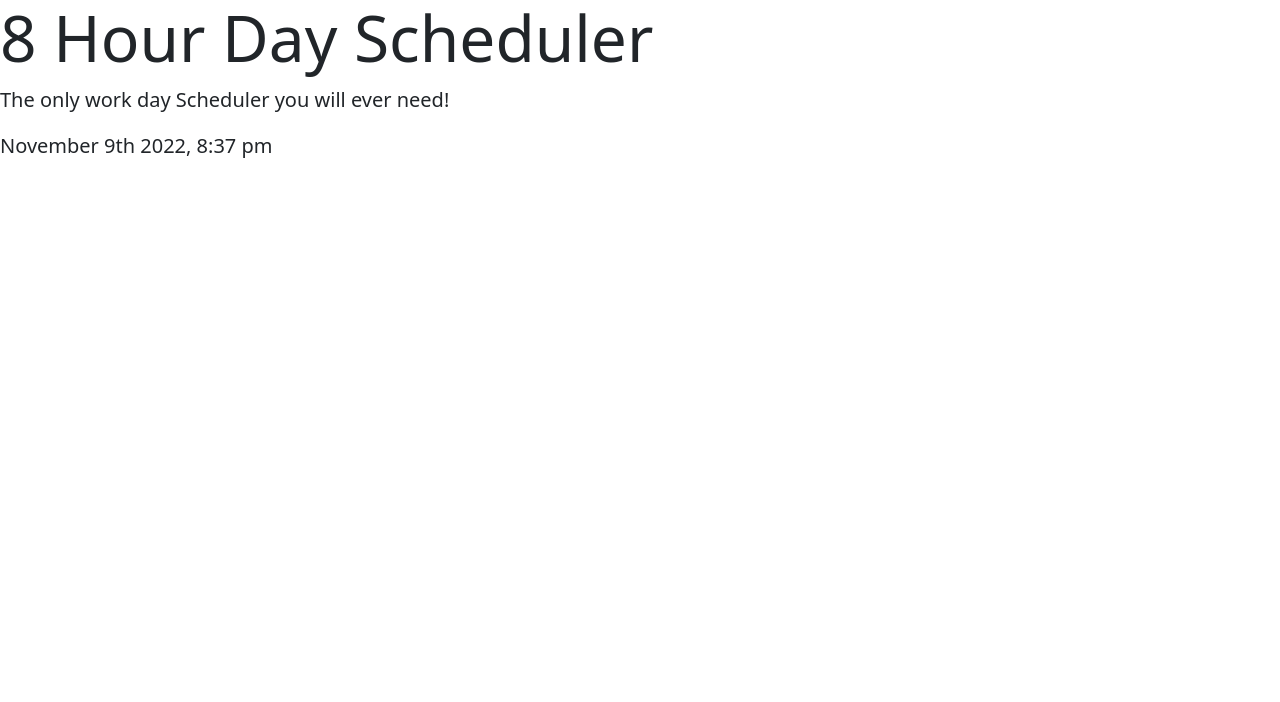
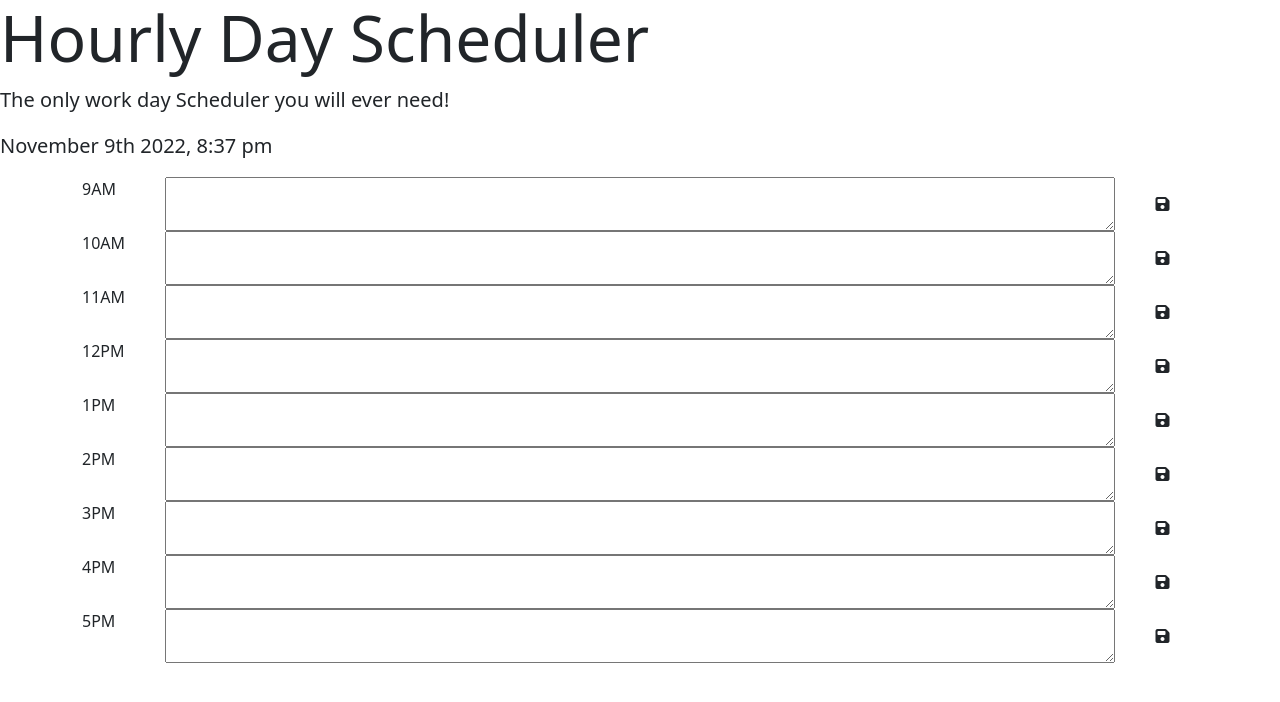
Before and after one commit to mharrisonutcoding/Day-Scheduler-App, a plain HTML site: page index.html in a window 1280 px wide. Drawn offline with nearby package versions, Linux system fonts and the light colour scheme.

Commit message:
added 9 hourly time sections to index.html file

```diff
--- a/index.html
+++ b/index.html
@@ -18,10 +18,76 @@
   </head>
   <body>
     <header class="jumbotron">
-      <h1 class="display-3">8 Hour Day Scheduler</h1>
+      <h1 class="display-3">Hourly Day Scheduler</h1>
       <p class="lead">The only work day Scheduler you will ever need!</p>
       <p id="currentDay" class="lead"></p>
     </header>
+    <main class="container">
+      <section id="hour-1" class="row time-block">
+        <div class="col-md-1 hour">9AM</div>
+        <textarea class="col-md-10 description"></textarea>
+        <button class="col-md-1 btn saveBtn">
+          <i class="fas fa-save"></i>
+        </button>
+      </section>
+      <section id="hour-2" class="row time-block">
+        <div class="col-md-1 hour">10AM</div>
+        <textarea class="col-md-10 description"></textarea>
+        <button class="col-md-1 btn saveBtn">
+          <i class="fas fa-save"></i>
+        </button>
+      </section>
+      <section id="hour-3" class="row time-block">
+        <div class="col-md-1 hour">11AM</div>
+        <textarea class="col-md-10 description"></textarea>
+        <button class="col-md-1 btn saveBtn">
+          <i class="fas fa-save"></i>
+        </button>
+      </section>
+      <section id="hour-4" class="row time-block">
+        <div class="col-md-1 hour">12PM</div>
+        <textarea class="col-md-10 description"></textarea>
+        <button class="col-md-1 btn saveBtn">
+          <i class="fas fa-save"></i>
+        </button>
+      </section>
+      <section id="hour-5" class="row time-block">
+        <div class="col-md-1 hour">1PM</div>
+        <textarea class="col-md-10 description"></textarea>
+        <button class="col-md-1 btn saveBtn">
+          <i class="fas fa-save"></i>
+        </button>
+      </section>
+      <section id="hour-6" class="row time-block">
+        <div class="col-md-1 hour">2PM</div>
+        <textarea class="col-md-10 description"></textarea>
+        <button class="col-md-1 btn saveBtn">
+          <i class="fas fa-save"></i>
+        </button>
+      </section>
+      <section id="hour-7" class="row time-block">
+        <div class="col-md-1 hour">3PM</div>
+        <textarea class="col-md-10 description"></textarea>
+        <button class="col-md-1 btn saveBtn">
+          <i class="fas fa-save"></i>
+        </button>
+      </section>
+      <section id="hour-8" class="row time-block">
+        <div class="col-md-1 hour">4PM</div>
+        <textarea class="col-md-10 description"></textarea>
+        <button class="col-md-1 btn saveBtn">
+          <i class="fas fa-save"></i>
+        </button>
+      </section>
+      <section id="hour-9" class="row time-block">
+        <div class="col-md-1 hour">5PM</div>
+        <textarea class="col-md-10 description"></textarea>
+        <button class="col-md-1 btn saveBtn">
+          <i class="fas fa-save"></i>
+        </button>
+      </section>
+
+    </main>
 
     <script
       src="https://code.jquery.com/jquery-3.6.1.min.js"
```
